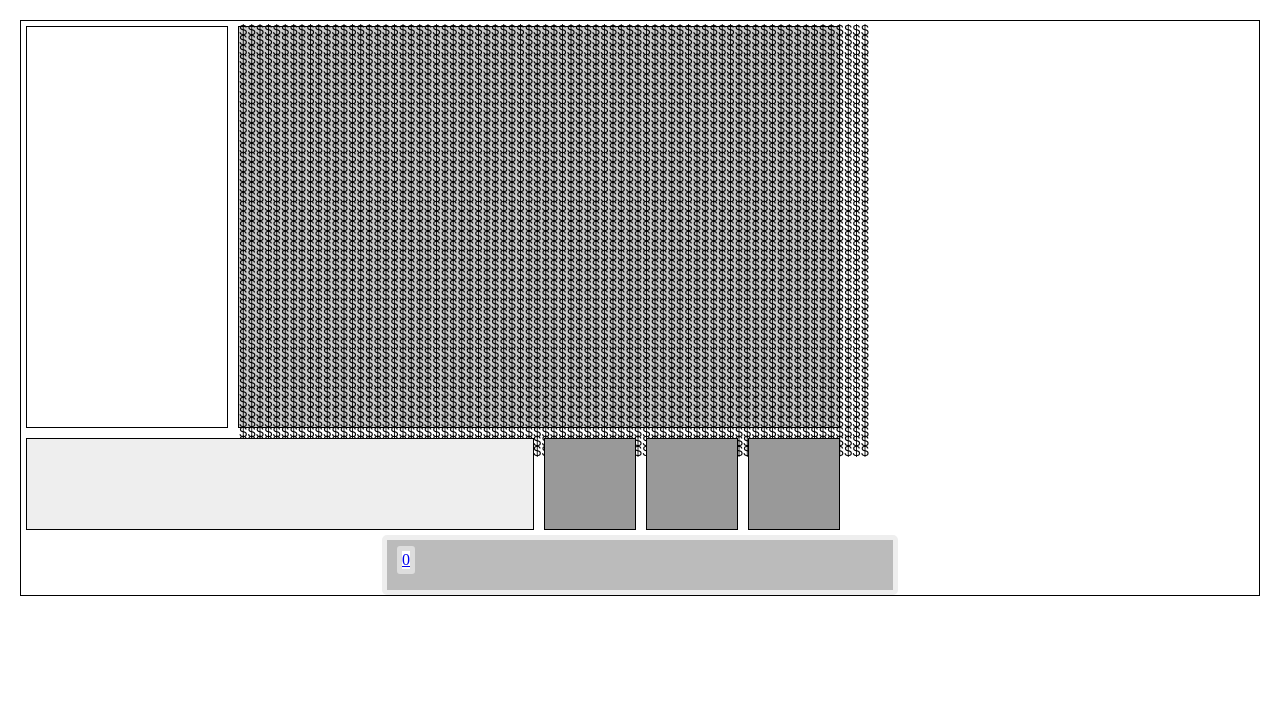
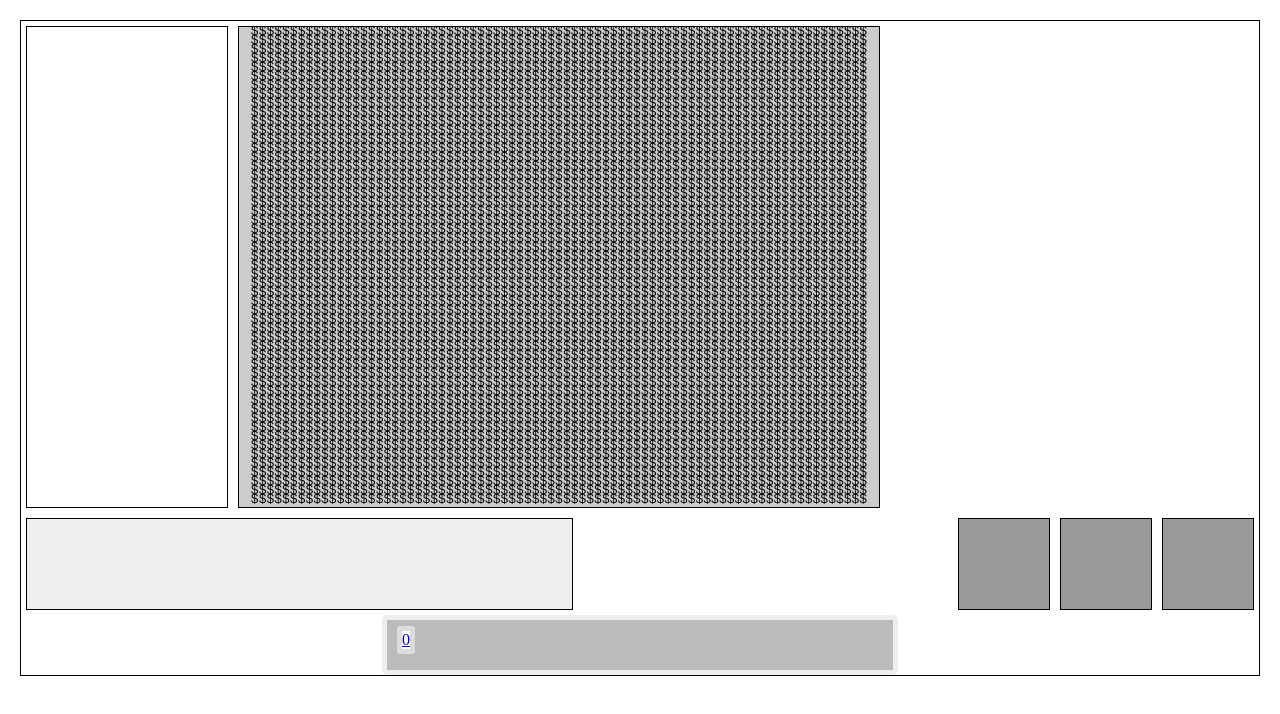
Before and after one commit to deyan-hadzhiev/ascii_player, a plain HTML site: page src/layout.html in a window 1280 px wide. Drawn offline with nearby package versions, Linux system fonts and the light colour scheme.

Commit message:
* Adds methods for getting canvas size and character rendered size * Changes the creation of frames to create them with the current size specified by the ASCIICanvas class * Refactors the css: 	- Changes font size to be 1em 	- Changes line height to be more precise to avoid rendering additional pixel lines when there are errors in rounding the line height 	- Changes the canvas size to be 640x480 (it will be easier when we add some pictures to find and operate on that size, as it is standard 4:3)

```diff
--- a/src/css/style.css
+++ b/src/css/style.css
@@ -5,9 +5,10 @@ body {
 }
 
 #ascii {
+	text-align: center;
     font-family: monospace;
-    font-size: 14px;
-    line-height: 70%;
+    font-size: 1em;
+    line-height: 0.692em;
 }
 
 #container {
@@ -20,7 +21,7 @@ body {
 #cheat-sheet {
     filter: flipv fliph;
     width: 200px;
-	height: 400px;
+    height: 480px;
     border: thin solid #000;
     margin: 5px;
     float: left;
@@ -30,8 +31,8 @@ body {
     border: thin solid #000;
     margin: 5px;
     float: left;
-	height: 400px;
-	width: 600px;
+    height: 480px;
+    width: 640px;
     clear: none;
 }
 #thumbnails {
@@ -39,14 +40,14 @@ body {
     clear: left;
     float: left;
     height: 90px;
-	width: 506px;
+    width: 545px;
     background-color: #EEE;
     border: thin solid #000;
 }
 .button {
     background-color: #999;
     margin: 5px;
-	float: left;
+    float: right;
     height: 90px;
     width: 90px;
     border: thin solid #000;
--- a/src/js/ASCIICanvas.js
+++ b/src/js/ASCIICanvas.js
@@ -2,6 +2,22 @@
 
 var ASCIICanvas = (function () {
     "use strict";
+
+    function getCharRenderedSize () {
+            var canvasCharFontSize = $("#ascii").css("font-size");
+            var canvasLineHeight = $("#ascii").css("line-height");
+            var doc = document.body;
+            var tmpDiv = document.createElement('div');
+            var atts = {fontSize: canvasCharFontSize, padding:'0', position:'absolute', lineHeight: canvasLineHeight, visibility:'hidden', fontFamily:'monospace'};
+            for(var p in atts){
+                tmpDiv.style[p]= atts[p];
+            }
+            tmpDiv.appendChild(document.createTextNode("M"));
+            doc.appendChild(tmpDiv);
+            var size = [tmpDiv.offsetWidth, tmpDiv.offsetHeight];
+            doc.removeChild(tmpDiv);
+            return size;
+    }
 
     function mapColorToChar(colorValue) {
         var charSet = "$@B%8&WM#*oahkbdpqwmZO0QLCJUYXzcvunxrjft/\\|()1{}[]?-_+~<>i!lI;:,\"^`'. ",
@@ -35,6 +51,22 @@ var ASCIICanvas = (function () {
                 ascii.appendChild(document.createTextNode(line));
                 ascii.appendChild(document.createElement("br"));
             }
+        },
+
+        getWidth: function () {
+            return $("#current-frame").width();
+        },
+
+        getHeight: function () {
+            return $("#current-frame").height();
+        },
+
+        getFontWidth: function () {
+            return getCharRenderedSize()[0];
+        },
+
+        getFontHeight: function () {
+            return getCharRenderedSize()[1];
         }
     };
 }());
--- a/src/js/ASCIIFrameManager.js
+++ b/src/js/ASCIIFrameManager.js
@@ -1,4 +1,4 @@
-/*globals window, document, console, $, setInterval, Matrix */
+/*globals window, document, console, $, setInterval, ASCIIMatrix, ASCIICanvas */
 
 var ASCIIFrameManager = function () {
     "use strict";
@@ -41,8 +41,12 @@ var ASCIIFrameManager = function () {
     }
 
     function addFrameAt(position) {
-        var frame = ASCIIMatrix();
-        frame.init(44, 75, 0);
+        var frame = new ASCIIMatrix(),
+            frameWidth = 0,
+            frameHeight = 0;
+        frameWidth = Math.floor((ASCIICanvas.getWidth() - 2) / ASCIICanvas.getFontWidth());
+        frameHeight = Math.floor((ASCIICanvas.getHeight() - 2) / ASCIICanvas.getFontHeight());
+        frame.init(frameHeight, frameWidth, 0);
         currentFrameIndex = position;
         frames.splice(position, 0, frame);
         drawFrame(currentFrameIndex);
@@ -60,7 +64,6 @@ var ASCIIFrameManager = function () {
             e.preventDefault();
             addFrameAt(currentFrameIndex + 1);
             fillFrameList();
-            //console.log(frames);
         });
 
         $("#removeFrame").click(function (e) {
@@ -79,7 +82,6 @@ var ASCIIFrameManager = function () {
     function render() {
         //TODO: Check statuses and eveything
         if (status) {
-            console.log("playing");
             if (currentFrameIndex + 1 >= frames.length){
                 status = 0;
             } else {
```
Lines whose indentation alone changed are shown as unchanged.
